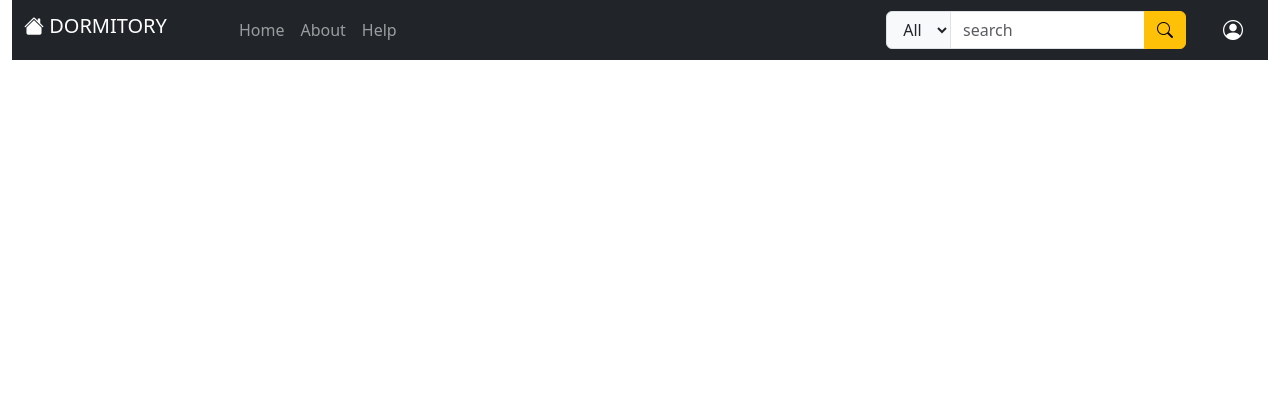
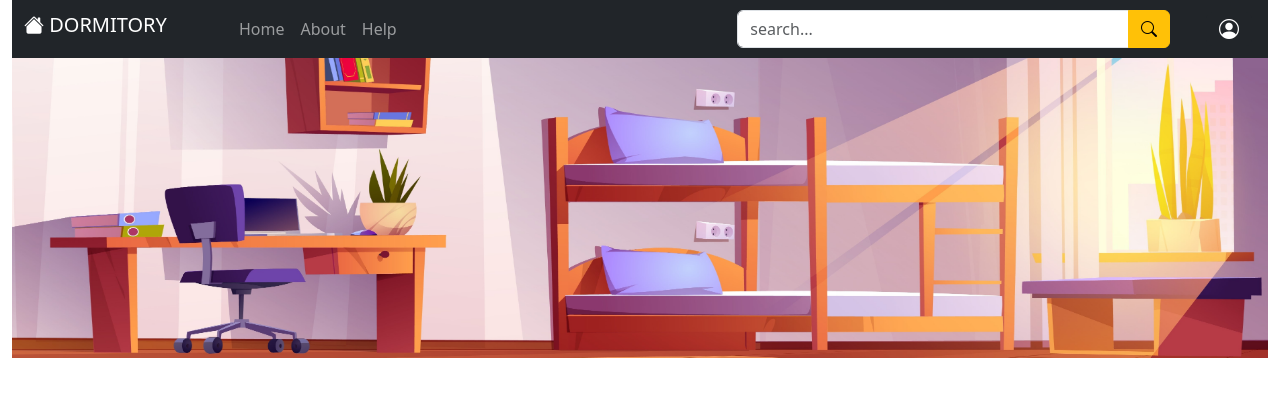
Before and after one commit to Abhishek9010/MY-PROJECT, a website: page public/index.html in a window 1280 px wide. Both pictures are taken after a click on the button 1165 px from the left and 30 px from the top of the page. Drawn offline with nearby package versions, Linux system fonts and the light colour scheme.

Commit message:
navbar is added

```diff
--- a/public/index.html
+++ b/public/index.html
@@ -9,27 +9,43 @@
 </head>
 <body class="container-fluid">
 
-    <nav class="navbar navbar-expand-lg navbar-dark bg-dark">
+    <nav class="navbar navbar-expand-lg navbar-dark bg-dark ">
         <div class="container-fluid d-flex justify-content-center align-items-center ">
             <h3 class="navbar-brand "><span class="bi bi-house-fill me-4"> DORMITORY</span></h3>
             <button data-bs-toggle="collapse" data-bs-target="#home" class="navbar-toggler"><span class="navbar-toggler-icon"></span></button>
             <div class="navbar-collapse collapse ms-4" id="home">
                 <ul class="navbar-nav">
-                    <li class="nav-item"><a class="nav-link">Home</a></li>
-                    <li class="nav-item"><a class="nav-link">About</a></li>
-                    <li class="nav-item"><a class="nav-link">Help</a></li>
+                    <li class="nav-item"><a class="nav-link ">Home</a></li>
+                    <li class="nav-item"><a class="nav-link ">About</a></li>
+                    <li class="nav-item"><a class="nav-link ">Help</a></li>
                 </ul>
             </div>
-            <div class="input-group" style="width:300px">
-                <select class="input-group-text">
-                    <option>All</option>
-                </select>
-                <input type="text" class="form-control" placeholder="search">
+            <div class="input-group navbar-collapse" id="home" style="width:100px">
+                <input type="text" class="form-control" placeholder="search...">
                 <button class="bi bi-search btn btn-warning"></button>
             </div>
-            <button class="bi bi-person-circle btn btn-dark text-white fs-5 ms-4"></button>
         </div>
+        <div id="home"><button class="bi bi-person-circle btn btn-dark text-white navbar-collapse fs-5 me-3 ms-4"></button></div>
     </nav>
+    <div class="carousel slide" data-bs-ride="carousel">
+        <div class="carousel-inner">
+            <div class="carousel-item active" >
+                <img src="images/room1.jpg" height="300" class="w-100">
+            </div>
+            <div class="carousel-item " >
+                <img src="images/room2.jpg" height="300" class="w-100">
+            </div>
+            <div class="carousel-item " >
+                <img src="images/room3.jpg" height="300" class="w-100">
+            </div>
+            <div class="carousel-item " >
+                <img src="images/room4.jpg" height="300" class="w-100">
+            </div>
+            <div class="carousel-item " >
+                <img src="images/room5.jpg" height="300" class="w-100">
+            </div>
+        </div>
+    </div>
 
     <script src="../node_modules/jquery/dist/jquery.js"></script>
     <script src="../node_modules/bootstrap/dist/js/bootstrap.bundle.js"></script>
```
Also changed, not shown: public/images/room2.jpg (added), public/images/room5.jpg (added), 3 other files.
